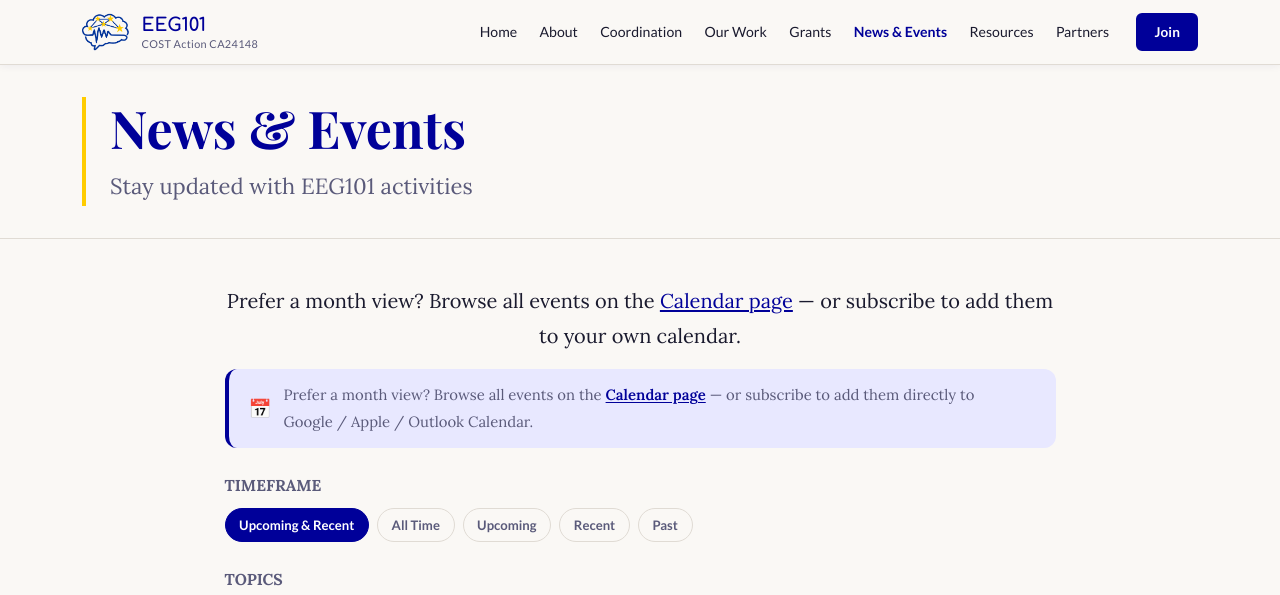
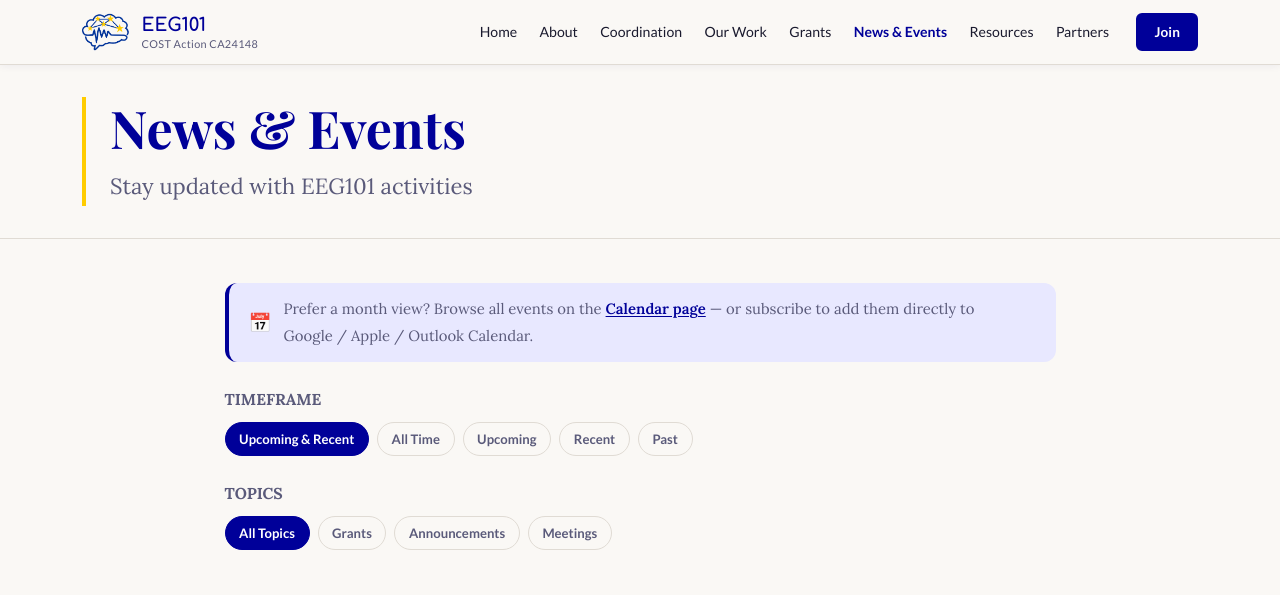
Before and after one commit to mcvinding/website-1, a Jekyll site: the page built from news.md, in a window 1280 px wide and 900 px high, cut to the strip 0-595 px from the top of the window. Built offline with Jekyll 4.4.1, drawn with Linux system fonts in a browser that asks for light colours.

Commit message:
Remove duplicate calendar text from news.md

```diff
--- a/news.md
+++ b/news.md
@@ -7,7 +7,7 @@ permalink: /news/
 ---
 
 {::nomarkdown}
-<p class="lead text-center">Prefer a month view? Browse all events on the <a href="{{ "/calendar/" | relative_url }}">Calendar page</a> — or subscribe to add them to your own calendar.</p>
+
 
 {% assign now_epoch = "now" | date: "%s" | plus: 0 %}
 {% assign thirty_days_ago_epoch = now_epoch | minus: 2592000 %}
```
